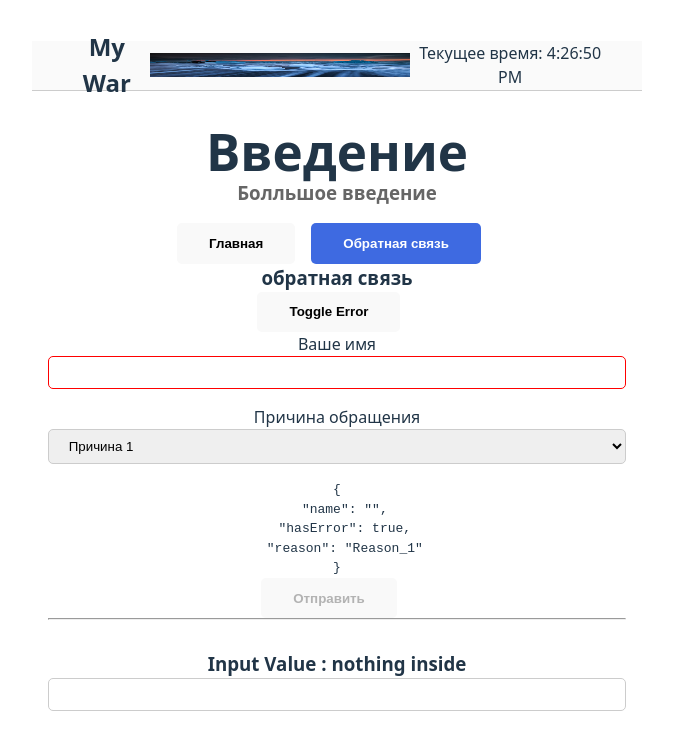
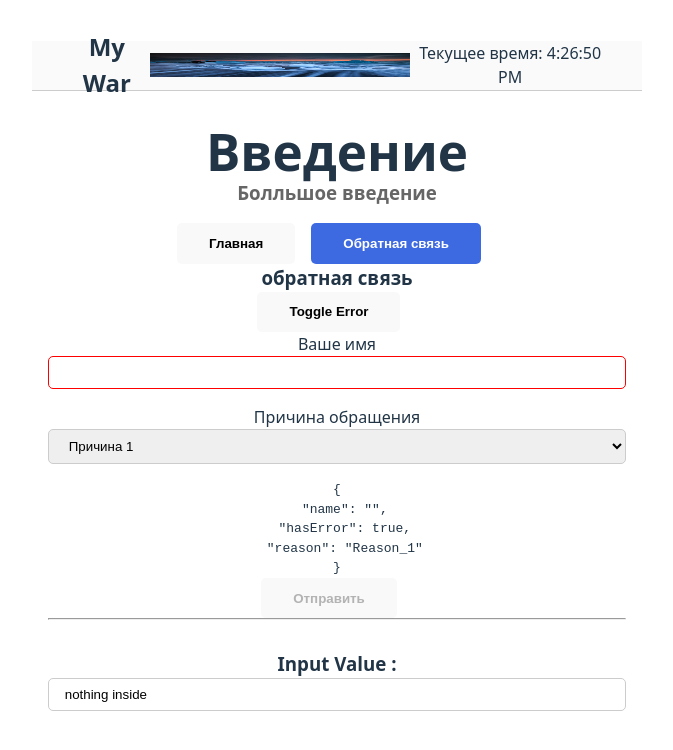
Before and after one commit to VValentinesDay/ReactTestPj, a React (Vite) app: page / in a window 1280 px wide. Shown: the top 750 px of the page, without its empty margins (303-976 px from the left). Built offline with nearby package versions, Linux system fonts and the light colour scheme.

Commit message:
Использовнаие UseRef

```diff
--- a/src/components/FeedBackSection.jsx
+++ b/src/components/FeedBackSection.jsx
@@ -1,4 +1,4 @@
-import { useState } from "react"
+import { useState, useRef } from "react"
 import "../index.css"
 // import Button from "../components/Button/Button"
 import Button from "./Button/Button"
@@ -6,6 +6,8 @@ import Button from "./Button/Button"
 
 
 function StateVsRef() {
+
+    const Input = useRef()
 
     const[textValue, setTextValue] = useState('nothing inside')
 
@@ -15,11 +17,18 @@ function StateVsRef() {
     }
 
 
+    const[show, setShow] = useState(false)
+    function handleShow(event){
+        if (event.key == 'Enter') {
+            setShow(true)
+        }
+    }
+
    return ( <div>
         <h3>
-            Input Value : {textValue}
+            Input Value : {show && textValue}
         </h3>
-        <input type="text" className="control" onChange={handleSpecialInput}>
+        <input type="text" className="control" onChange={handleSpecialInput} value={textValue} onKeyDown={handleShow}>
 
         </input>
     </div>)
```
